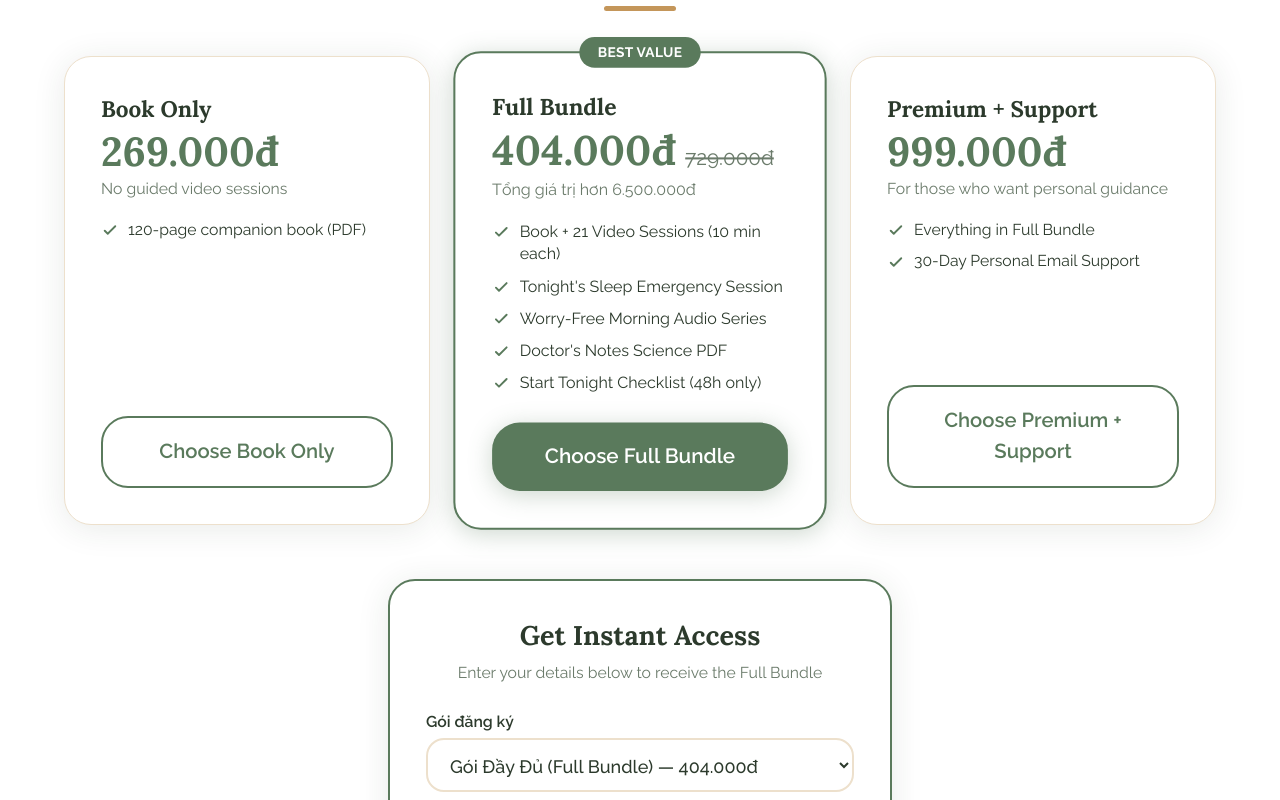
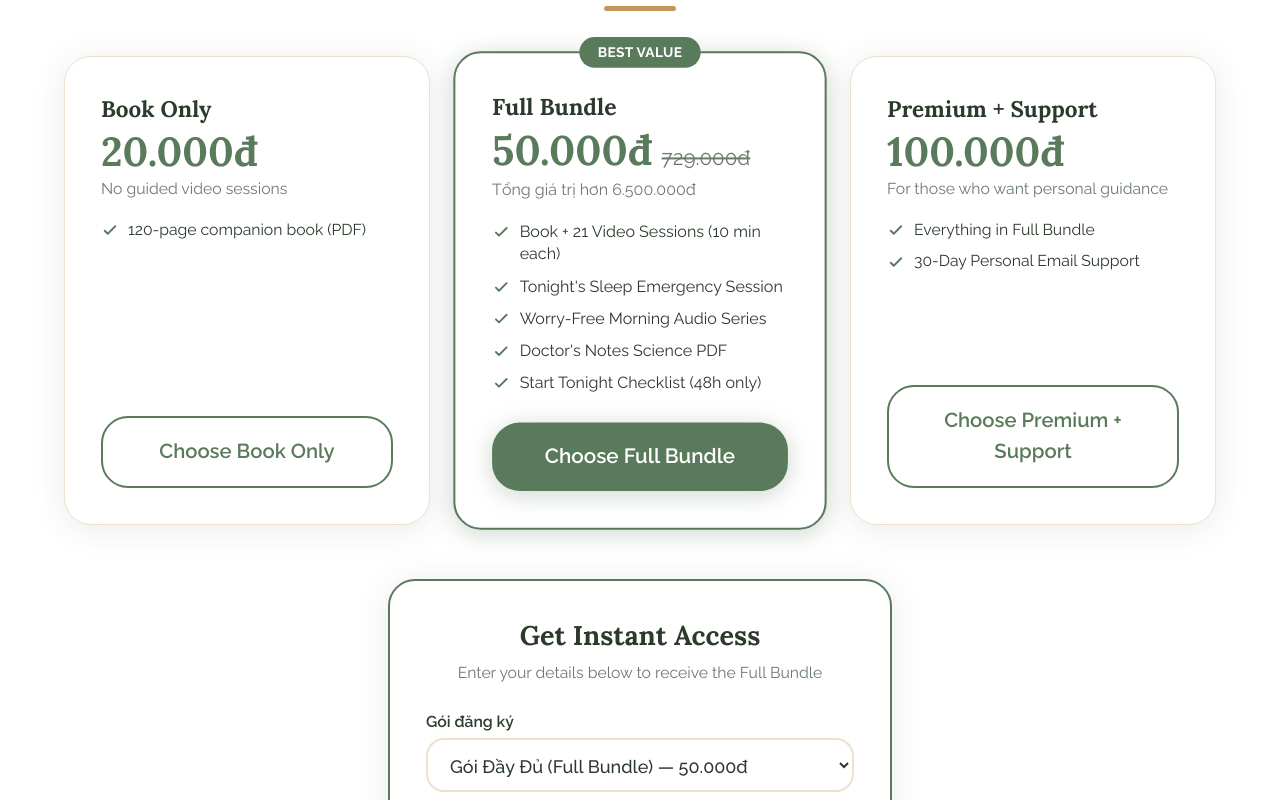
Before and after one commit to bstranxuantoan/thepeaceful, a Next.js app: page / in a window 1280 px wide. Shown: the part 6880-7680 px from the top of the page. Built offline with nearby package versions, Linux system fonts and the light colour scheme.

Commit message:
fix: update test prices & correct account number to 0888693368

```diff
--- a/app/checkout/[orderId]/page.tsx
+++ b/app/checkout/[orderId]/page.tsx
@@ -15,7 +15,7 @@ export default async function CheckoutPage({ params }: { params: Promise<{ order
   if (!lead) notFound();
 
   const bank = process.env.SEPAY_BANK_NAME || 'MBBank';
-  const accountNumber = process.env.SEPAY_BANK_ACCOUNT_NUMBER || '8888693368';
+  const accountNumber = process.env.SEPAY_BANK_ACCOUNT_NUMBER || '0888693368';
   const accountName = process.env.SEPAY_ACCOUNT_NAME || 'TRAN XUAN TOAN';
 
   const qrUrl = buildSepayQrUrl({
--- a/app/page.tsx
+++ b/app/page.tsx
@@ -108,7 +108,7 @@ const tiers = [
   {
     id: 'basic',
     label: 'Book Only',
-    price: '269.000đ',
+    price: '20.000đ',
     includes: ['120-page companion book (PDF)'],
     recommended: false,
     note: 'No guided video sessions',
@@ -117,7 +117,7 @@ const tiers = [
     id: 'standard',
     label: 'Full Bundle',
     sublabel: 'BEST VALUE',
-    price: '404.000đ',
+    price: '50.000đ',
     originalPrice: '729.000đ',
     includes: [
       'Book + 21 Video Sessions (10 min each)',
@@ -132,7 +132,7 @@ const tiers = [
   {
     id: 'premium',
     label: 'Premium + Support',
-    price: '999.000đ',
+    price: '100.000đ',
     includes: [
       'Everything in Full Bundle',
       '30-Day Personal Email Support',
@@ -495,7 +495,7 @@ export default function Page() {
               <strong className="text-forest">48 hours after purchase.</strong>
             </p>
             <a href="#lead-form" id="urgency-cta" className="btn-primary no-underline inline-flex">
-              Lock In 404.000đ Now
+              Lock In 50.000đ Now
             </a>
           </div>
         </section>
--- a/components/LeadForm.tsx
+++ b/components/LeadForm.tsx
@@ -5,21 +5,21 @@ import { useRouter } from 'next/navigation'
 const TIER_MAPPING: Record<string, { productName: string; amount: number; priceLabel: string; label: string }> = {
   basic: {
     productName: 'The Peaceful Mind Method - Book Only',
-    amount: 269000,
-    priceLabel: '269.000đ',
-    label: 'Gói Sách Đọc (Book Only) — 269.000đ',
+    amount: 20000,
+    priceLabel: '20.000đ',
+    label: 'Gói Sách Đọc (Book Only) — 20.000đ',
   },
   standard: {
     productName: 'The Peaceful Mind Method - Full Bundle',
-    amount: 404000,
-    priceLabel: '404.000đ',
-    label: 'Gói Đầy Đủ (Full Bundle) — 404.000đ',
+    amount: 50000,
+    priceLabel: '50.000đ',
+    label: 'Gói Đầy Đủ (Full Bundle) — 50.000đ',
   },
   premium: {
     productName: 'The Peaceful Mind Method - Premium + Support',
-    amount: 999000,
-    priceLabel: '999.000đ',
-    label: 'Gói Cao Cấp (Premium + Support) — 999.000đ',
+    amount: 100000,
+    priceLabel: '100.000đ',
+    label: 'Gói Cao Cấp (Premium + Support) — 100.000đ',
   },
 }
 
```
